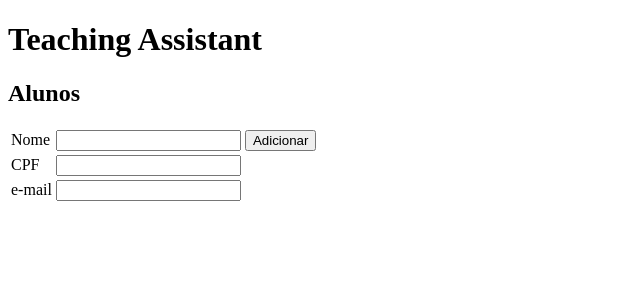
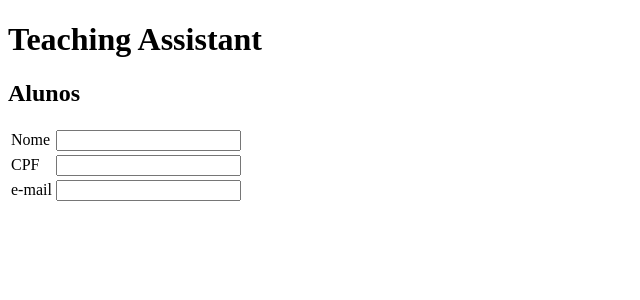
Before and after one commit to aaavalenca/gerenciamentodemetas, an Angular app: page / in a window 1280 px wide. Shown: the top 300 px of the page, without its empty margins (0-640 px from the left). Built offline with nearby package versions, Linux system fonts and the light colour scheme.

Commit message:
criacao do commit de alunos e formulario

```diff
--- a/src/app/aluno.service.ts
+++ /dev/null
@@ -1,8 +0,0 @@
-import { Aluno } from './aluno';
-
-export class AlunoService {
-  alunos: Aluno[] = [];
-  gravar(aluno: Aluno): void {
-     this.alunos.push(aluno);
-  }
-}
--- a/src/app/aluno.ts
+++ /dev/null
@@ -1,5 +0,0 @@
-export class Aluno {
-    nome: string;
-    cpf: string;
-    email: string;
-  }
--- a/src/app/app.component.html
+++ b/src/app/app.component.html
@@ -1,14 +1,15 @@
 <h1>
    Teaching Assistant
  </h1>
+
  <h2>
    Alunos
  </h2>
+
  <table>
  <tr>
     <td><label>Nome </label></td>
     <td><input [(ngModel)]="aluno.nome" ></td>
-   <td><button (click)="gravar(aluno)">Adicionar</button></td>
  </tr>
  <tr>
     <td><label>CPF </label></td>
@@ -19,12 +20,3 @@
     <td><input [(ngModel)]="aluno.email" ></td>
  </tr>
  </table>
-
-<ul>
-<ul class="alunos">
-<li *ngFor="let a of alunos">
-    <span>{{a.nome}}</span>,
-    <span>{{a.cpf}}</span>,
-    <span>{{a.email}}</span>
-</li>
-</ul>
--- a/src/app/app.component.ts
+++ b/src/app/app.component.ts
@@ -1,8 +1,5 @@
 import { Component } from '@angular/core';
 import { NgModule } from '@angular/core';
-
-import { Aluno } from './aluno';
-import { AlunoService } from './aluno.service';
 
 @Component({
   selector: 'app-root',
@@ -11,13 +8,10 @@ import { AlunoService } from './aluno.service';
 })
 export class AppComponent {
   aluno: Aluno = {nome: "", cpf: "", email: ""};
-   alunoService = new AlunoService();
-   alunos: Aluno[] = [];
+}
 
-
-  gravar(a: Aluno): void {
-    this.alunoService.gravar(a);
-    this.alunos.push(a);
-    this.aluno = {nome: "", cpf: "", email: ""};
- }
+export class Aluno {
+  nome: string;
+  cpf: string;
+  email: string;
 }
--- a/src/index.html
+++ b/src/index.html
@@ -2,7 +2,7 @@
 <html lang="en">
 <head>
   <meta charset="utf-8">
-  <title>GerenciamentoDeMetas</title>
+  <title>gerenciamento-de-metas</title>
   <base href="/">
   <meta name="viewport" content="width=device-width, initial-scale=1">
   <link rel="icon" type="image/x-icon" href="favicon.ico">
```
Lines whose indentation alone changed are shown as unchanged.
